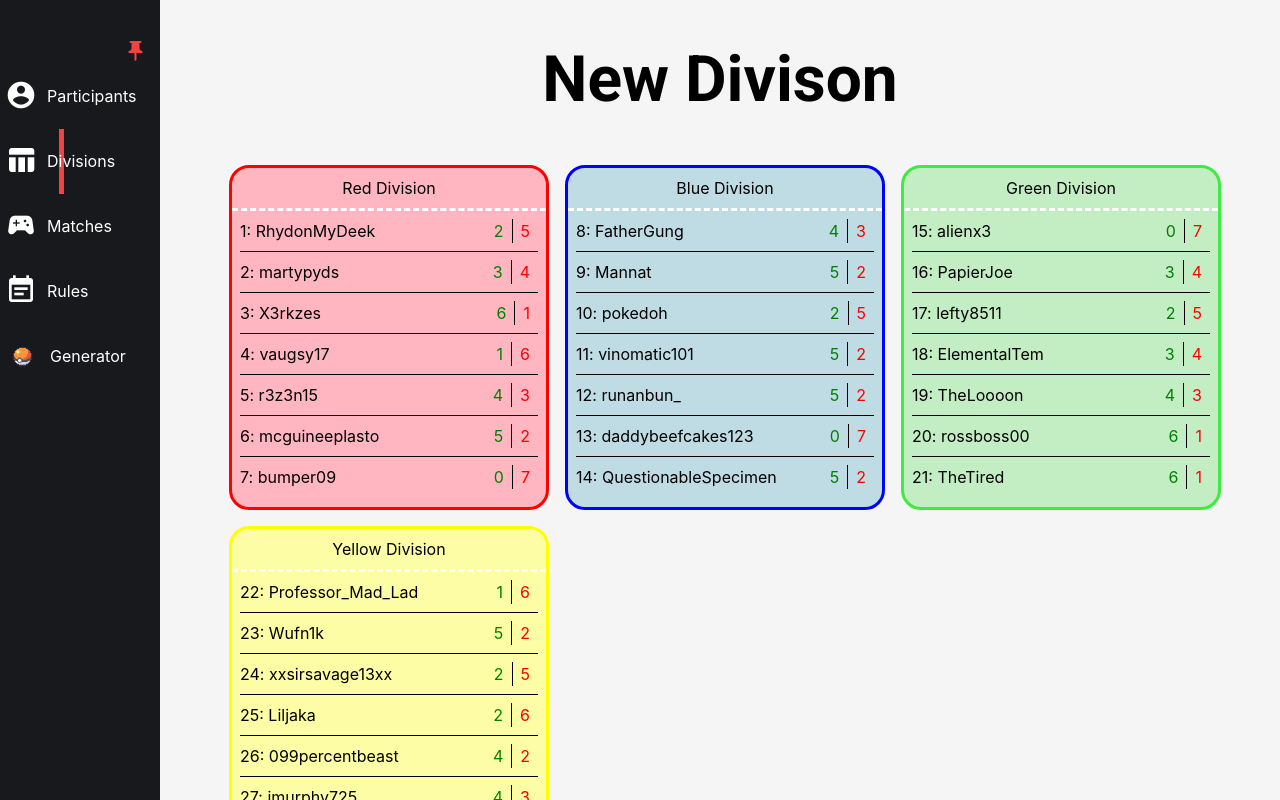
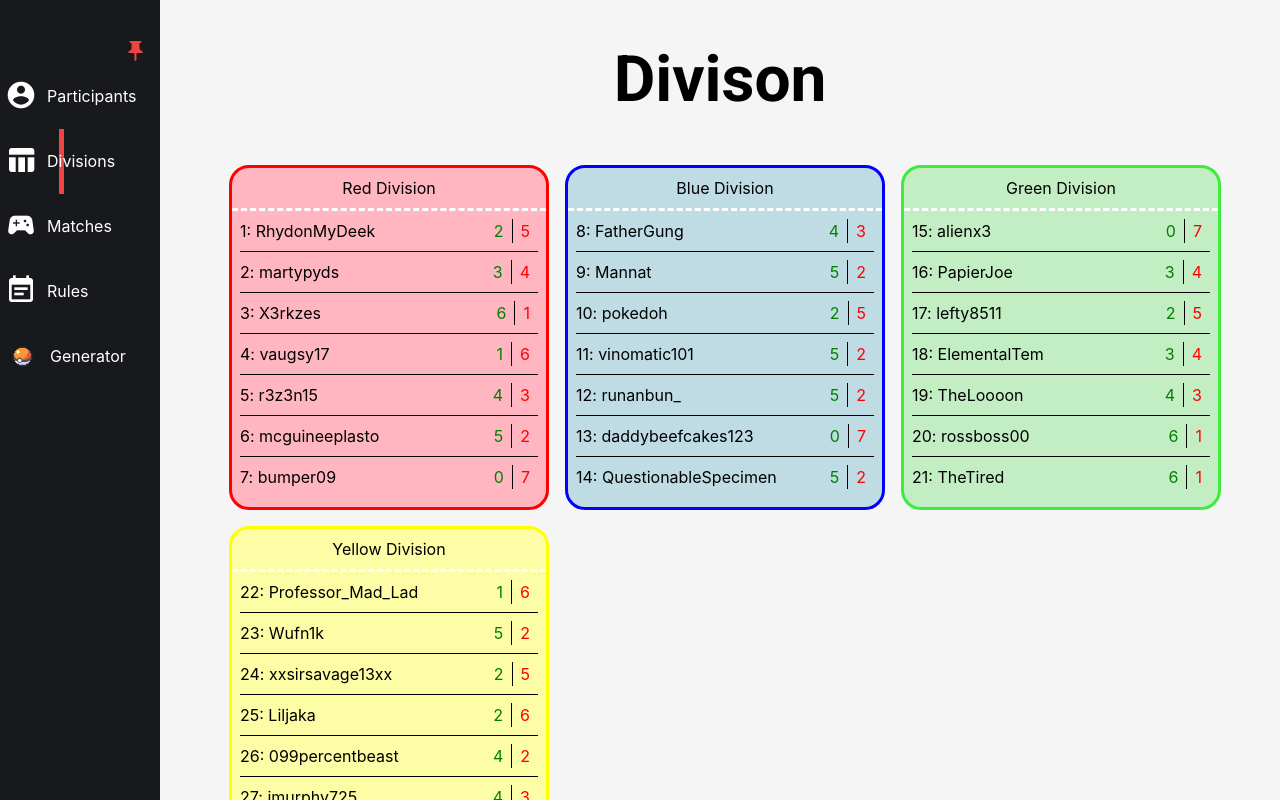
Before and after one commit to Xerkzes/poke-league, a React (Create React App) app: page /divisions in a window 1280 px wide. Built offline with nearby package versions, Linux system fonts and the light colour scheme; the HTML template or start-up script is replaced by a standard one.

Commit message:
update header title from division

```diff
--- a/src/components/Sites/Divisions/Divisions.tsx
+++ b/src/components/Sites/Divisions/Divisions.tsx
@@ -59,7 +59,7 @@ export const Divisions: React.FC<DivisionsProps> = () => {
 
   return (
     <div>
-      <h1>New Divison</h1>
+      <h1>Divison</h1>
 
       <div className="rooster-divisions-container">
         {division.map((divi) => {
```
